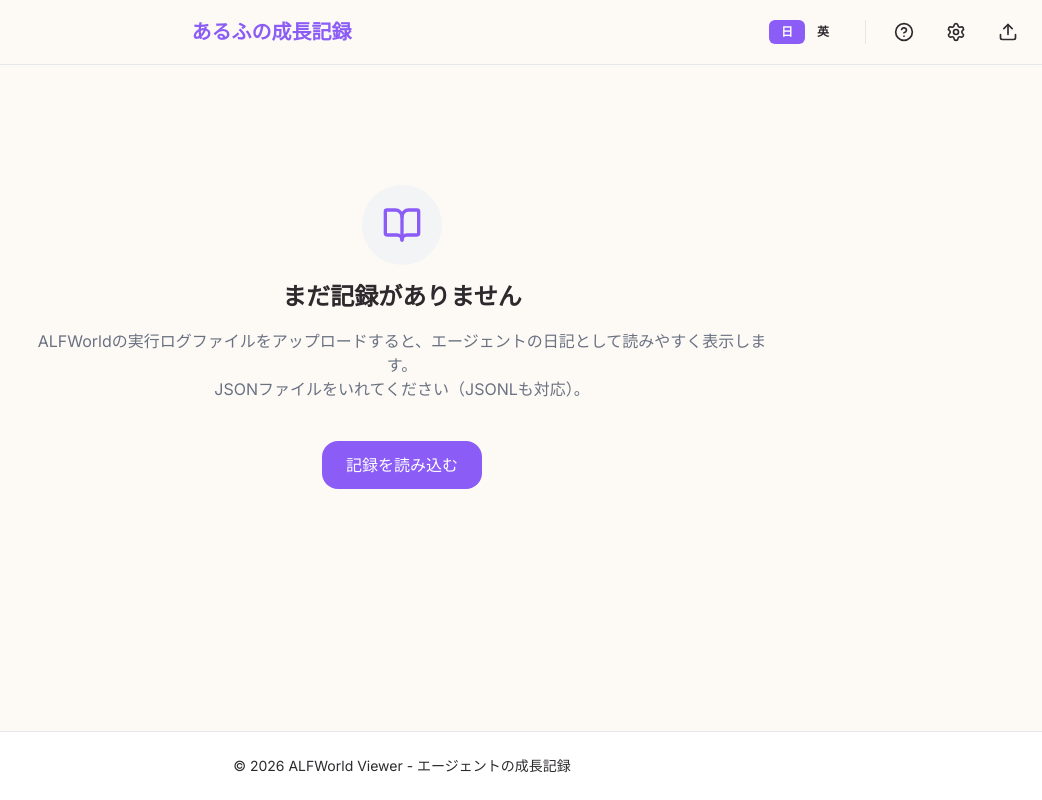
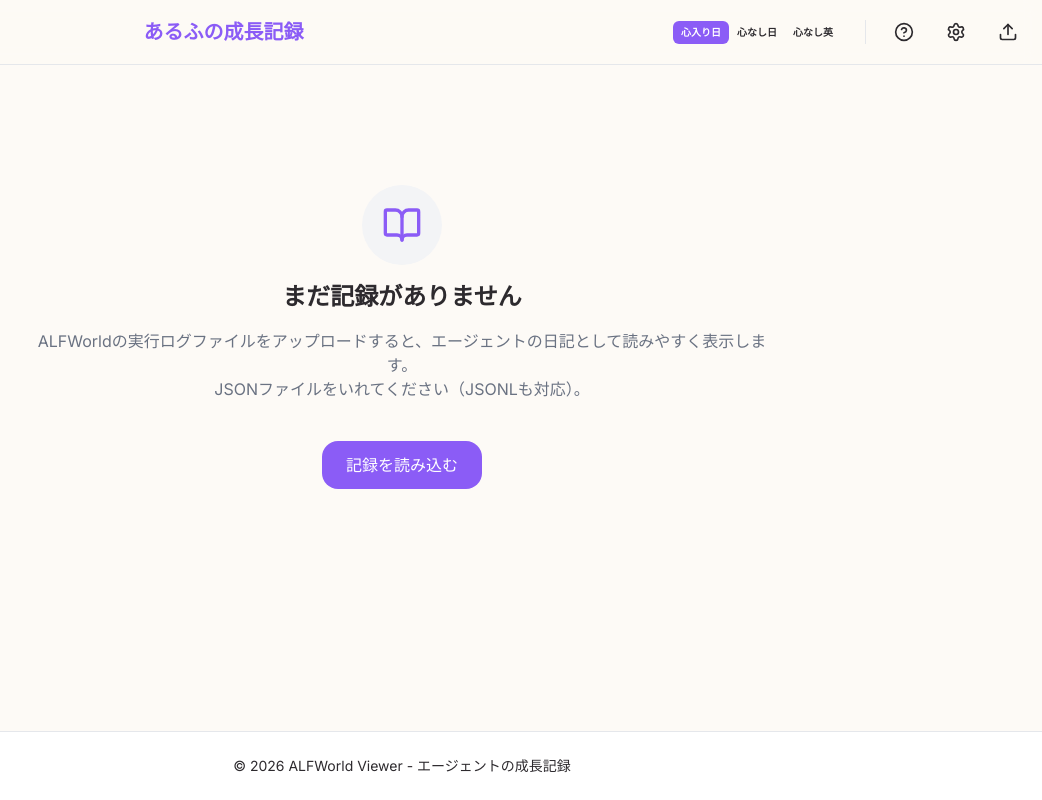
Before and after one commit to ortiz-ai-partners/alfworld-viewer, a Next.js app: page / in a window 1280 px wide. Shown: the whole page, without its empty margins (238-1280 px from the left). Built offline with nearby package versions, Linux system fonts and the light colour scheme.

Commit message:
feat: implement three-way view toggle (with/without thoughts, JA/EN)

```diff
--- a/src/app/page.tsx
+++ b/src/app/page.tsx
@@ -39,15 +39,17 @@ export default function Home() {
   const [isSettingsOpen, setIsSettingsOpen] = useState(false);
   const [isHelpOpen, setIsHelpOpen] = useState(false);
   const [isUploading, setIsUploading] = useState(false);
-  const [displayLanguage, setDisplayLanguage] = useState<'ja' | 'en'>('ja');
+  const [viewMode, setViewMode] = useState<'ja-thoughts' | 'ja-plain' | 'en-plain'>('ja-thoughts');
 
   // Load agent name and language from localStorage
   useEffect(() => {
     const savedName = localStorage.getItem("alfworld_agent_name");
     if (savedName) setAgentName(savedName);
 
-    const savedLang = localStorage.getItem("alfworld_display_lang") as 'ja' | 'en';
-    if (savedLang) setDisplayLanguage(savedLang);
+    const savedLang = localStorage.getItem("alfworld_display_lang") as any;
+    if (savedLang === 'ja' || savedLang === 'ja-thoughts') setViewMode('ja-thoughts');
+    else if (savedLang === 'ja-plain') setViewMode('ja-plain');
+    else if (savedLang === 'en' || savedLang === 'en-plain') setViewMode('en-plain');
   }, []);
 
   const saveAgentName = (name: string) => {
@@ -55,9 +57,9 @@ export default function Home() {
     localStorage.setItem("alfworld_agent_name", name);
   };
 
-  const saveLanguage = (lang: 'ja' | 'en') => {
-    setDisplayLanguage(lang);
-    localStorage.setItem("alfworld_display_lang", lang);
+  const saveViewMode = (mode: 'ja-thoughts' | 'ja-plain' | 'en-plain') => {
+    setViewMode(mode);
+    localStorage.setItem("alfworld_display_lang", mode);
   };
 
   const handleDownloadPDF = async () => {
@@ -230,9 +232,9 @@ export default function Home() {
 
   const currentEpisode = episodes[selectedEpisodeIndex];
   const story = currentEpisode ? (
-    displayLanguage === 'ja'
-      ? generateStory(currentEpisode, agentName)
-      : generateEnglishStory(currentEpisode)
+    viewMode === 'ja-thoughts' ? generateStory(currentEpisode, agentName, true) :
+      viewMode === 'ja-plain' ? generateStory(currentEpisode, agentName, false) :
+        generateEnglishStory(currentEpisode, false)
   ) : [];
 
   return (
@@ -282,22 +284,31 @@ export default function Home() {
           <div className="flex items-center gap-4">
             <div className="flex items-center bg-secondary-soft rounded-lg p-1">
               <button
-                onClick={() => saveLanguage('ja')}
+                onClick={() => saveViewMode('ja-thoughts')}
                 className={cn(
-                  "px-3 py-1 text-xs font-bold rounded-md transition-all",
-                  displayLanguage === 'ja' ? "bg-primary-main text-white" : "text-muted-foreground hover:text-primary-main"
+                  "px-2 py-1 text-[10px] font-bold rounded-md transition-all whitespace-nowrap",
+                  viewMode === 'ja-thoughts' ? "bg-primary-main text-white" : "text-muted-foreground hover:text-primary-main"
                 )}
               >
-                日
+                心入り日
               </button>
               <button
-                onClick={() => saveLanguage('en')}
+                onClick={() => saveViewMode('ja-plain')}
                 className={cn(
-                  "px-3 py-1 text-xs font-bold rounded-md transition-all",
-                  displayLanguage === 'en' ? "bg-primary-main text-white" : "text-muted-foreground hover:text-primary-main"
+                  "px-2 py-1 text-[10px] font-bold rounded-md transition-all whitespace-nowrap",
+                  viewMode === 'ja-plain' ? "bg-primary-main text-white" : "text-muted-foreground hover:text-primary-main"
                 )}
               >
-                英
+                心なし日
+              </button>
+              <button
+                onClick={() => saveViewMode('en-plain')}
+                className={cn(
+                  "px-2 py-1 text-[10px] font-bold rounded-md transition-all whitespace-nowrap",
+                  viewMode === 'en-plain' ? "bg-primary-main text-white" : "text-muted-foreground hover:text-primary-main"
+                )}
+              >
+                心なし英
               </button>
             </div>
 
@@ -424,10 +435,13 @@ export default function Home() {
 
                 <section className="space-y-3">
                   <h4 className="font-bold text-lg flex items-center gap-2 border-b border-primary-soft pb-2">
-                    <Languages className="w-5 h-5 text-primary-main" /> 日/英の切り替え
+                    <Languages className="w-5 h-5 text-primary-main" /> 表示モードの切り替え
                   </h4>
                   <p className="text-sm leading-relaxed text-muted-foreground">
-                    ヘッダーの「日 / 英」スイッチで、エージェントの心情を交えた「日本語の物語」と、ログ原文に近い「英語表示」を即座に切り替えられます。
+                    ヘッダーのボタンで、以下の3つのモードを切り替えられます：<br />
+                    ・<strong>心入り日</strong>: 日本語＋エージェントの心の声（思考プロセス）<br />
+                    ・<strong>心なし日</strong>: 日本語のみ（物語風）<br />
+                    ・<strong>心なし英</strong>: 英語のみ（ログ原文風）
                   </p>
                 </section>
 
--- a/src/utils/alfworld-translator.ts
+++ b/src/utils/alfworld-translator.ts
@@ -110,7 +110,7 @@ function pickRandom(arr: string[]): string {
     return arr[Math.floor(Math.random() * arr.length)];
 }
 
-export function translateAction(step: ALFStep, agentName: string): string {
+export function translateAction(step: ALFStep, agentName: string, includeThoughts: boolean = true): string {
     const action = step.act;
     if (!action || action === "start" || action === "look" || action.includes("task succeeded")) return "";
 
@@ -129,7 +129,7 @@ export function translateAction(step: ALFStep, agentName: string): string {
     }
 
     let result = "";
-    if (thought) {
+    if (includeThoughts && thought) {
         let cleanThought = thought
             .replace(/I should /gi, "")
             .replace(/I will /gi, "")
@@ -399,7 +399,7 @@ function getGoalRaw(episode: ALFEpisode): string {
     return goal || "";
 }
 
-export function generateStory(episode: ALFEpisode, agentName: string): string[] {
+export function generateStory(episode: ALFEpisode, agentName: string, includeThoughts: boolean = true): string[] {
     const story: string[] = [];
     const rawGoal = getGoalRaw(episode);
 
@@ -429,7 +429,7 @@ export function generateStory(episode: ALFEpisode, agentName: string): string[]
 
     if (episode.steps && Array.isArray(episode.steps)) {
         episode.steps.forEach((step) => {
-            const actJa = translateAction(step, agentName);
+            const actJa = translateAction(step, agentName, includeThoughts);
             const obsJa = translateObservation(step.obs, agentName);
 
             if (actJa) story.push(actJa);
@@ -447,7 +447,7 @@ export function generateStory(episode: ALFEpisode, agentName: string): string[]
 
     return story;
 }
-export function generateEnglishStory(episode: ALFEpisode): string[] {
+export function generateEnglishStory(episode: ALFEpisode, includeThoughts: boolean = true): string[] {
     const story: string[] = [];
 
     const rawGoal = getGoalRaw(episode);
@@ -455,7 +455,7 @@ export function generateEnglishStory(episode: ALFEpisode): string[] {
 
     if (episode.steps && Array.isArray(episode.steps)) {
         episode.steps.forEach((step, index) => {
-            if (step.thought) {
+            if (includeThoughts && step.thought) {
                 story.push(`Step ${index + 1} Thought: ${step.thought}`);
             }
             if (step.act) {
```
